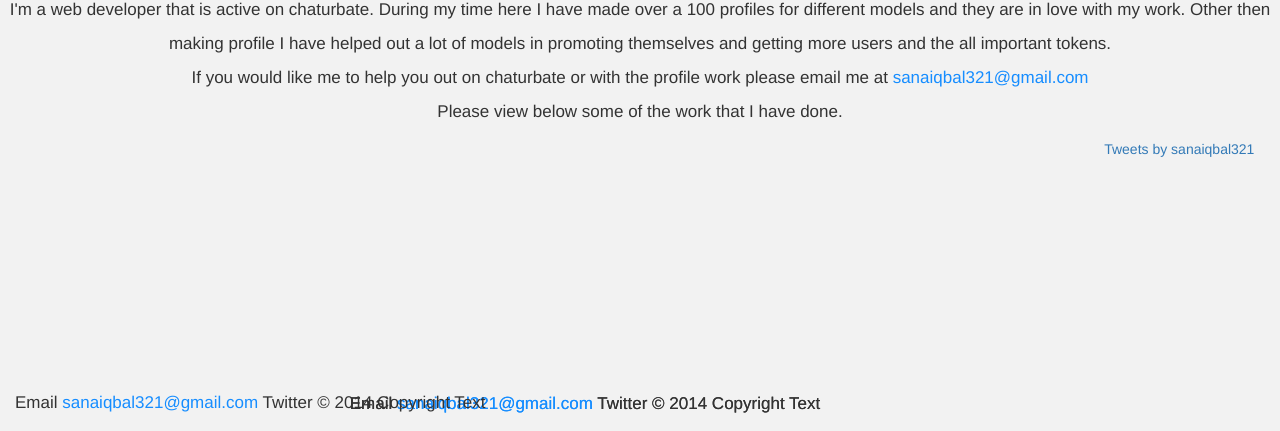
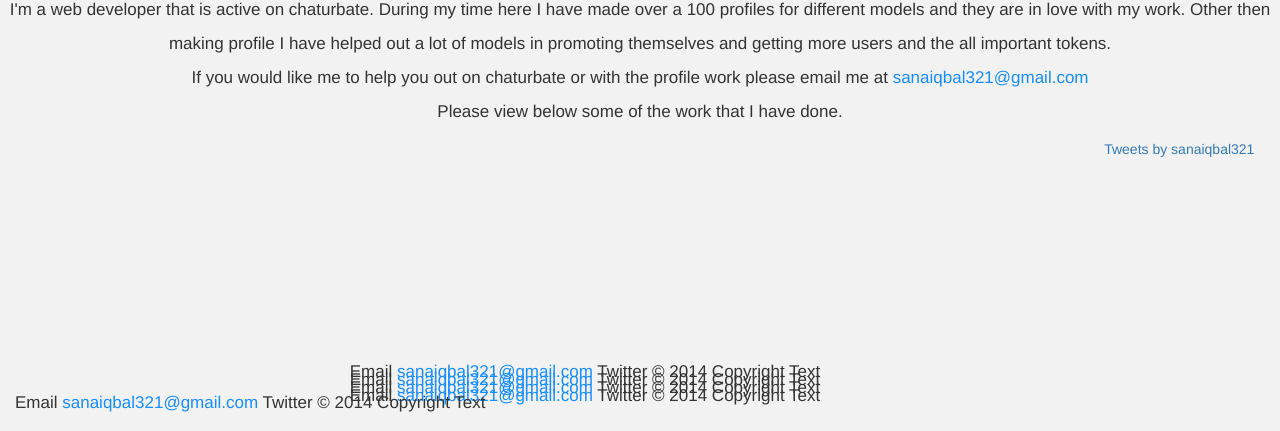
Before and after one commit to sanaiqbal321/sanaiqbal321.github.io, a plain HTML site: page index.html in a window 1280 px wide. Shown: the part 369-800 px from the top of the page. Drawn offline with nearby package versions, Linux system fonts and the light colour scheme.

Commit message:
footer-postions

```diff
--- a/index.html
+++ b/index.html
@@ -82,7 +82,7 @@
 		<div style="position: fixed;right: 2%">
 		<a  class="twitter-timeline" data-width="300" data-height="500" href="https://twitter.com/sanaiqbal321">Tweets by sanaiqbal321</a> <script async src="//platform.twitter.com/widgets.js" charset="utf-8"></script>
 		</div>
-		<div style="position: fixed;bottom: 0%">
+		<div style="position: fixed;bottom: 4%">
           <div class="container">
       		<p>Email <a href="mailto:sanaiqbal321@gmail.com?Subject=Chaturbate" class="nice-link">sanaiqbal321@gmail.com</a> Twitter © 2014 Copyright Text</p>
           </div>
@@ -146,7 +146,7 @@
 				<div style="position: fixed;right: 2%">
 		<a  class="twitter-timeline" data-width="300" data-height="500" href="https://twitter.com/sanaiqbal321">Tweets by sanaiqbal321</a> <script async src="//platform.twitter.com/widgets.js" charset="utf-8"></script>
 		</div>
-		<div style="position: fixed;bottom: 0%">
+		<div style="position: fixed;bottom: 3%">
           <div class="container">
       		<p>Email <a href="mailto:sanaiqbal321@gmail.com?Subject=Chaturbate" class="nice-link">sanaiqbal321@gmail.com</a> Twitter © 2014 Copyright Text</p>
           </div>
@@ -186,11 +186,11 @@
 	<div style="position: fixed;right: 2%">
 		<a  class="twitter-timeline" data-width="300" data-height="500" href="https://twitter.com/sanaiqbal321">Tweets by sanaiqbal321</a> <script async src="//platform.twitter.com/widgets.js" charset="utf-8"></script>
 		</div>
-		<!-- <div style="position: fixed;bottom: 1%">
+		<div style="position: fixed;bottom: 1%">
           <div class="container">
       		<p>Email <a href="mailto:sanaiqbal321@gmail.com?Subject=Chaturbate" class="nice-link">sanaiqbal321@gmail.com</a> Twitter © 2014 Copyright Text</p>
           </div>
-        </div> -->
+        </div>
 	</div>
 	<div class="section" id="section3"><h1>Modding</h1><p>Along with making chaturbate profiles looking great I also help girls a lot for promoting themselves, getting a higher rank on the page and better monitization techniques. If you would like to get any help please email me at  <a href="mailto:sanaiqbal321@gmail.com?Subject=Chaturbate" class="nice-link">sanaiqbal321@gmail.com</a>. By doing all the help I have become a mod in more then 30+ rooms(actually I have lost count). Some of the rooms where I am the mod are the following.</p>
 
@@ -250,11 +250,11 @@
 		<a  class="twitter-timeline" data-width="300" data-height="500" href="https://twitter.com/sanaiqbal321">Tweets by sanaiqbal321</a> <script async src="//platform.twitter.com/widgets.js" charset="utf-8"></script>
 
 </div>
-		<!-- <div style="position: fixed;bottom: 1px">
+		<div style="position: fixed;bottom: 2%">
           <div class="container">
       		<p>Email <a href="mailto:sanaiqbal321@gmail.com?Subject=Chaturbate" class="nice-link">sanaiqbal321@gmail.com</a> Twitter © 2014 Copyright Text</p>
           </div>
-        </div> -->
+        </div>
 </div>
 <div class="section" id="section4">
 	<h1>Please fill out the following form for making your nice gorgeous profile</h1>
```
